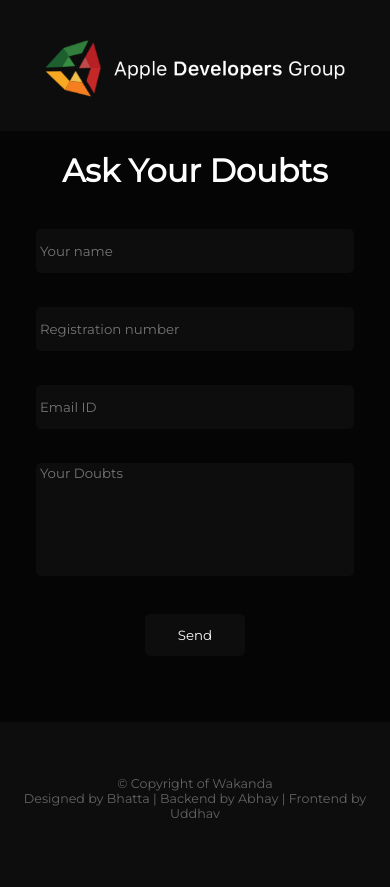
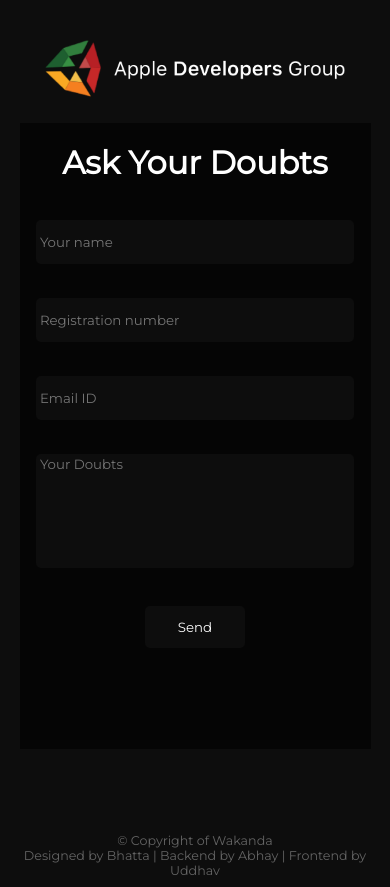
Before and after one commit to ADG-VIT/ama-iOS-Fusion, a React (Create React App) app: page / in a window 390 px wide. Built offline with nearby package versions, Linux system fonts and the light colour scheme.

Commit message:
css update

```diff
--- a/src/App.css
+++ b/src/App.css
@@ -30,7 +30,10 @@ body {
 }
 
 footer {
-  margin-top: 2vh;
+  height:6vh;
+  width:100%;
+  text-align: center;
+  margin-top: 1vh;
   font-size: 1.5vh;
   color: rgb(100,100,100);
 }
--- a/src/App.js
+++ b/src/App.js
@@ -9,7 +9,7 @@ function App() {
     <Router>
       <div className="App">
         <Route exact path="/" component={AMA}></Route>
-        <footer>&copy; Copyright of Wakanda <br></br>Designed by Bhatta | Backend by Abhay | Frontend by Uddhav</footer>
+
       </div>
     </Router>
 
--- a/src/components/AMA/ama.js
+++ b/src/components/AMA/ama.js
@@ -58,6 +58,7 @@ const ama = () => {
                         <button class="button" onClick={(e)=>submit(e)}><Link class="gg" to="/">Send</Link></button>
                     </form>
             </div>
+            <footer>&copy; Copyright of Wakanda <br></br>Designed by Bhatta | Backend by Abhay | Frontend by Uddhav</footer>
         </div>
 
     )
--- a/src/components/AMA/style.css
+++ b/src/components/AMA/style.css
@@ -11,9 +11,9 @@
     border-radius: 5px;
 }
 
-form{
+/* form{
     height: 80vh;
-}
+} */
 .doubt {
     height: 13vh;
     width: 40vw;
@@ -31,11 +31,11 @@ form{
 .askDoubt {
     width:60vw;
     margin: auto;
-    margin-top: 30px;
+    margin-top: 2vh;
     /* margin-top: auto;
     margin-left: auto;
     margin-right: auto; */
-    height: 70vh;
+    height: fit-content;
     /* margin-top: 50px; */
     background-color: rgb(5,5,5);
     color: white;
@@ -55,6 +55,7 @@ form{
 
 .box{
     height: 90vh;
+    text-align: center;
 }
 
 .title {
@@ -68,7 +69,7 @@ img {
     width: 250px;
     margin-left: auto;
     margin-right: auto;
-    margin-top: 30px;
+    margin-top: 3vh;
 }
 
 .gg {
@@ -77,7 +78,7 @@ img {
     font-family: 'Montserrat', sans-serif;
 }
 
-@media only screen and (max-width: 680px) {
+@media only screen and (max-width: 900px) {
     img {
         object-fit: cover;
         width: 300px;
@@ -95,7 +96,9 @@ img {
     }
 
     .askDoubt {
-        width:100vw;
+        width:90vw;
+        margin-bottom: 10vh;
+        padding-bottom: 10vh;
         /* margin: auto;
         margin-top: 40px; */
         /* margin-top: auto;
```
